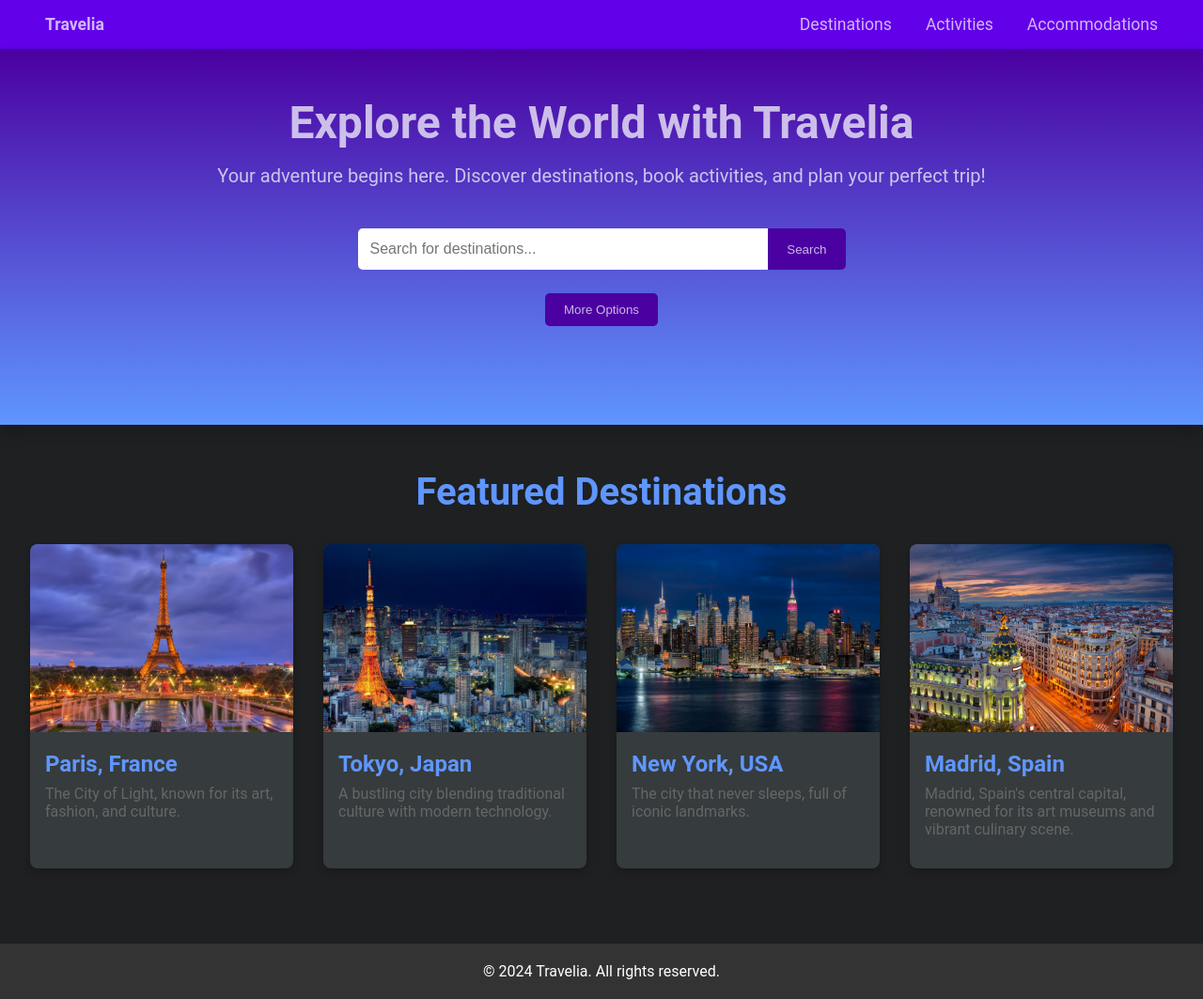
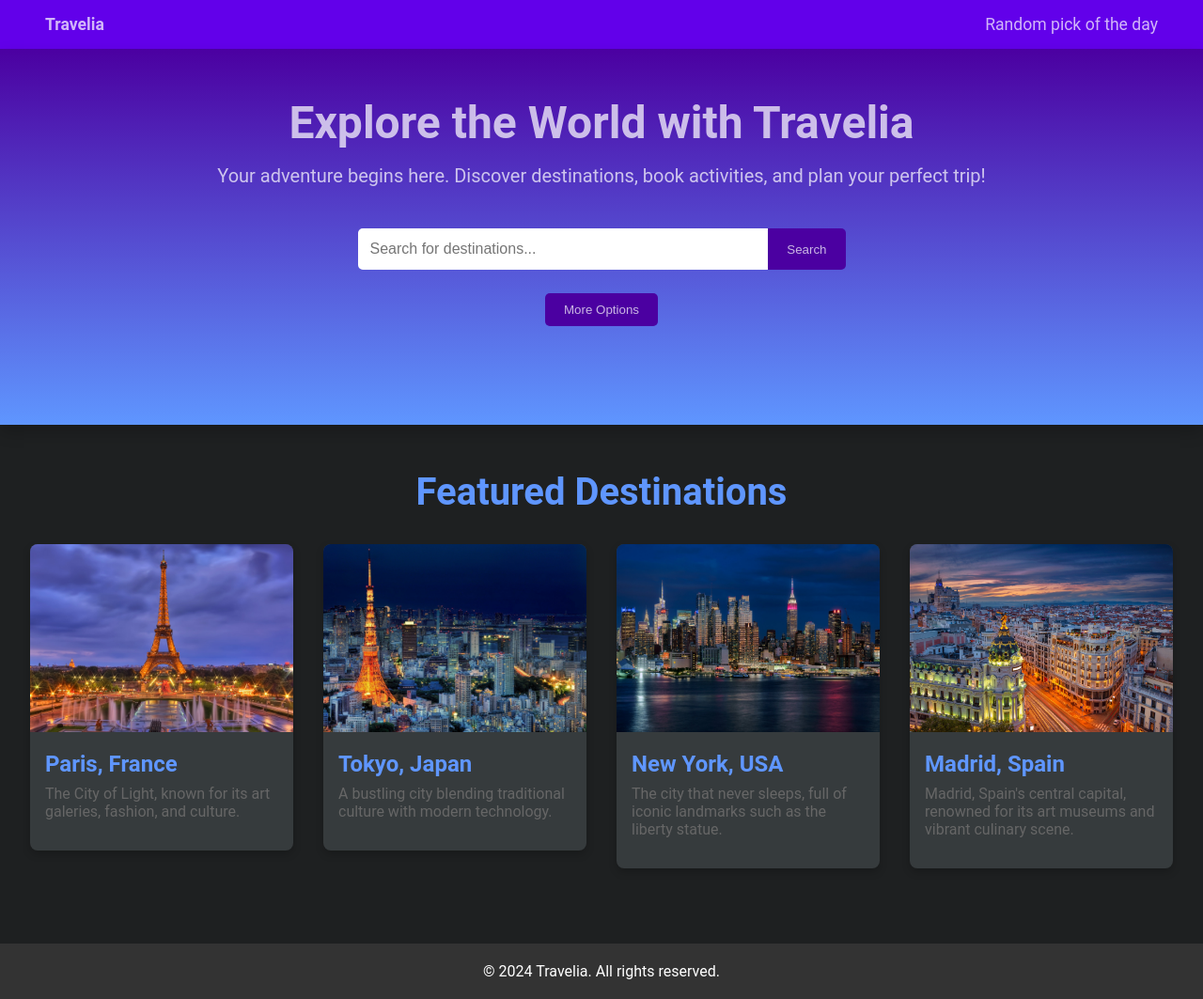
Before and after one commit to DoubleJJN/Datos-Masivos-y-Encadenados, a Django app: page / in a window 1280 px wide. Shown: the whole page at 94% size. Run offline with Django 5.2, Linux system fonts and the light colour scheme; some libraries are stand-ins or nearby versions.

Commit message:
Minor refactoring and improve index page

```diff
--- a/mysite/blog/static/css/styles.css
+++ b/mysite/blog/static/css/styles.css
@@ -40,6 +40,11 @@ body {
     align-items: center;
     color: var(--text-color);
     box-shadow: 0 4px 8px var(--shadow-color);
+}
+
+a, u {
+    color: var(--text-color);
+    text-decoration: none;
 }
 
 .navbar a {
--- a/mysite/blog/templates/blog/destinations.html
+++ b/mysite/blog/templates/blog/destinations.html
@@ -8,6 +8,7 @@
     {% bootstrap_css %}
     {% bootstrap_javascript %}
     <link rel="stylesheet" href="{% static 'css/styles.css' %}">
+    <link rel = "stylesheet" href = "http://cdn.leafletjs.com/leaflet-0.7.3/leaflet.css" />
     <script src="{% static 'js/scripts.js' %}"></script>
     <style>
         .content {
--- a/mysite/blog/templates/blog/index.html
+++ b/mysite/blog/templates/blog/index.html
@@ -38,13 +38,16 @@
     <section id="destinations" class="section">
         <h2>Featured Destinations</h2>
         <div class="grid">
+            <a href="/search/?=paris">
                 <div class="card">
                     <img src="{% static 'images/paris.jpg' %}" alt="Paris">
                     <div class="card-content">
                         <h3>Paris, France</h3>
-                    <p>The City of Light, known for its art, fashion, and culture.</p>
+                        <p>The City of Light, known for its art galeries, fashion, and culture.</p>
                     </div>
                 </div>
+            </a>
+            <a href="/search/?=tokyo">
                 <div class="card">
                     <img src="{% static 'images/tokyo.jpg' %}" alt="Tokyo">
                     <div class="card-content">
@@ -52,13 +55,17 @@
                         <p>A bustling city blending traditional culture with modern technology.</p>
                     </div>
                 </div>
+            </a>
+            <a href="/search/?=newyork">
                 <div class="card">
                     <img src="{% static 'images/newyork.jpg' %}" alt="New York">
                     <div class="card-content">
                         <h3>New York, USA</h3>
-                    <p>The city that never sleeps, full of iconic landmarks.</p>
+                        <p>The city that never sleeps, full of iconic landmarks such as the liberty statue.</p>
                     </div>
                 </div>
+            </a>
+            <a href="/search/?=madrid">
                 <div class="card">
                     <img src="{% static 'images/madrid.jpg' %}" alt="New York">
                     <div class="card-content">
@@ -66,6 +73,7 @@
                         <p>Madrid, Spain's central capital, renowned for its art museums and vibrant culinary scene.</p>
                     </div>
                 </div>
+            </a>
         </div>
     </section>
 
--- a/mysite/blog/templates/blog/sections/navbar.html
+++ b/mysite/blog/templates/blog/sections/navbar.html
@@ -2,9 +2,7 @@
     <nav class="navbar">
         <a href="/" class="logo">Travelia</a>
         <div class="nav-links">
-            <a href="#destinations">Destinations</a>
-            <a href="#activities">Activities</a>
-            <a href="#accommodations">Accommodations</a>
+            <a href="/search/?q=madrid">Random pick of the day</a>
         </div>
     </nav>
 </header>
--- a/mysite/blog/views.py
+++ b/mysite/blog/views.py
@@ -1,5 +1,6 @@
 from django.shortcuts import render, get_object_or_404
 from django.http import StreamingHttpResponse, JsonResponse
+from django.db.models import Q
 from .models import Destination
 from .utils import query_ollama, get_destination, get_all_destinations
 
@@ -10,8 +11,11 @@ def index(request):
 
 def search_destinations(request):
     query = request.GET.get("q")
+    #clean query and remove any special characters
+    print("Query is", query)
+    query = ''.join(e for e in query.strip().lower() if e.isalnum())
     if query:
-        results = Destination.objects.filter(name__icontains=query)  # Filter by name
+        results = Destination.objects.filter(Q(name__icontains=query) | Q(english_name__icontains=query))
         if results:
             results = results[0]
             results.image_url = results.image_url.split(",")
```
Also changed, not shown: mysite/blog/utils.py (+7 -2 lines). Lines whose indentation alone changed are shown as unchanged.
